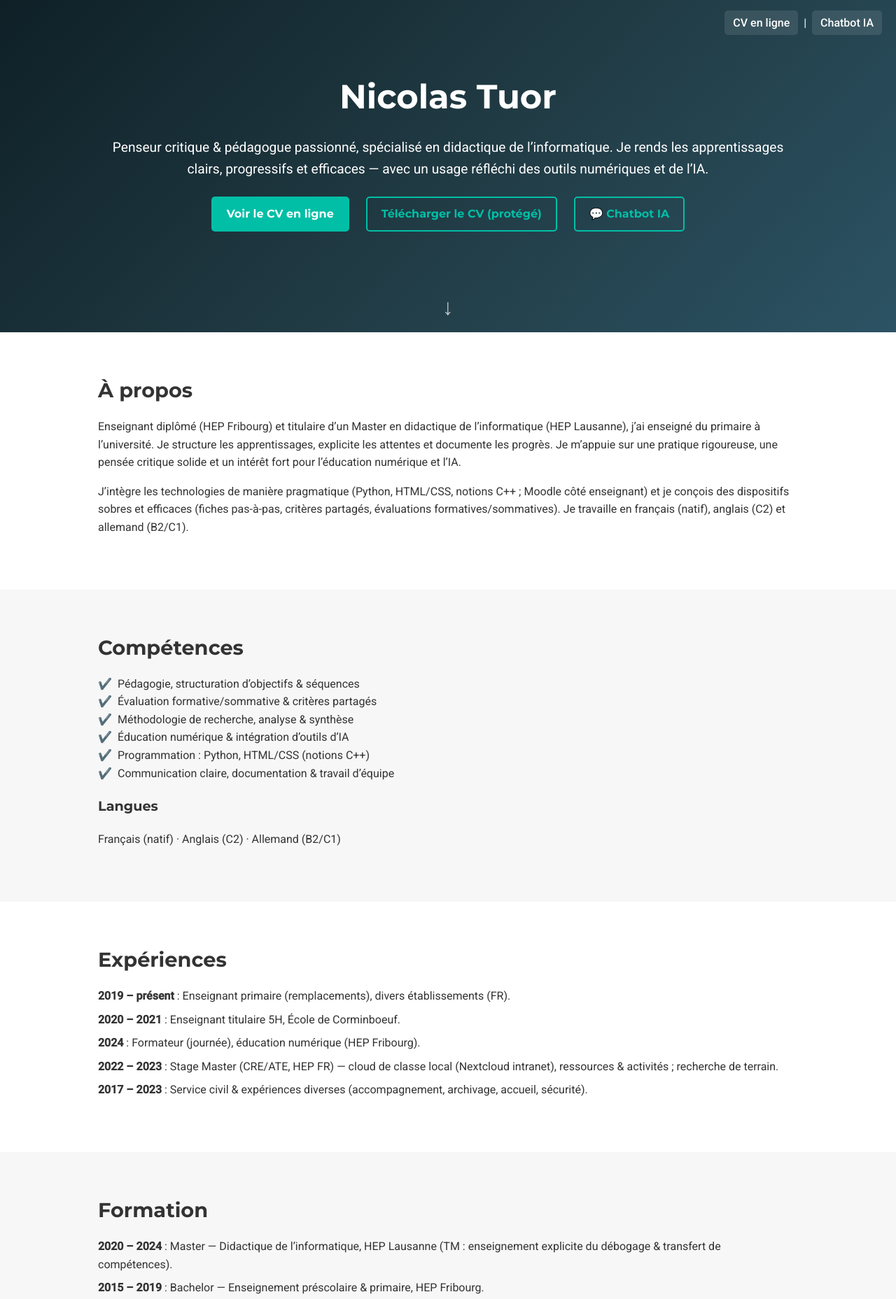
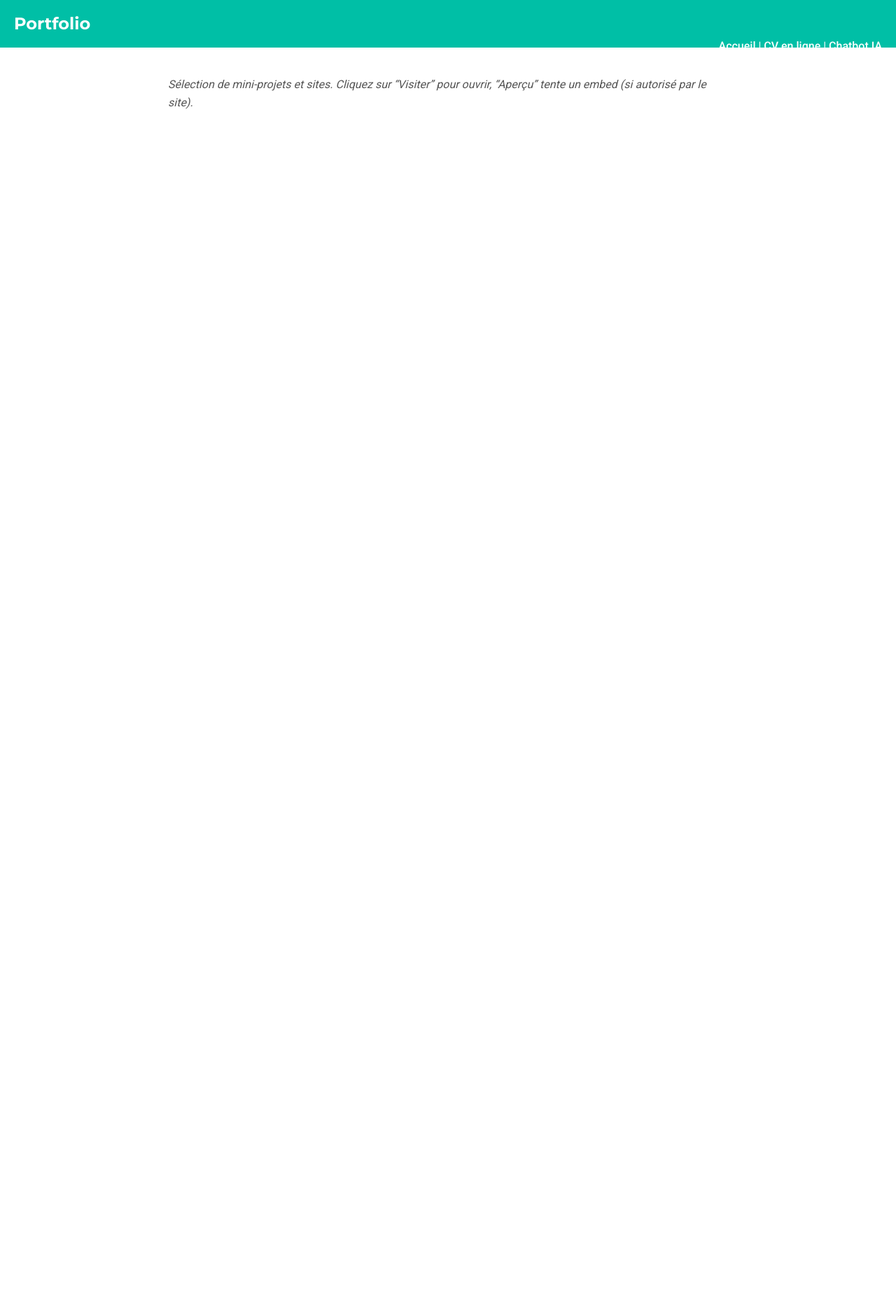
Before and after one commit to Nix177/CV, a plain HTML site: page index.html in a window 1280 px wide. Shown: the top 1857 px of the page at 70% size. After the commit the page ends 800 px from the top, so only its background shows below. Drawn offline with Linux system fonts and the light colour scheme.

Commit message:
Update index.html

```diff
--- a/index.html
+++ b/index.html
@@ -3,147 +3,27 @@
 <head>
   <meta charset="UTF-8" />
   <meta name="viewport" content="width=device-width, initial-scale=1" />
-  <title>Nicolas Tuor — Enseignant & Didactique informatique</title>
-  <meta name="description" content="CV interactif de Nicolas Tuor — enseignant diplômé, master en didactique de l’informatique. Pédagogie, éducation numérique, IA." />
-  <meta name="theme-color" content="#203A43" />
-  <link rel="preconnect" href="https://fonts.gstatic.com" crossorigin>
+  <title>Portfolio — Nicolas Tuor</title>
+  <link rel="stylesheet" href="./style.css" />
   <link href="https://fonts.googleapis.com/css2?family=Montserrat:wght@700&family=Roboto:wght@400;500&display=swap" rel="stylesheet">
-  <link rel="stylesheet" href="./style.css" />
-  <!-- JSON-LD Person -->
-  <script type="application/ld+json">
-  {
-    "@context": "https://schema.org",
-    "@type": "Person",
-    "name": "Nicolas Tuor",
-    "jobTitle": "Enseignant & didactique de l’informatique",
-    "email": "mailto:nicolas.tuor@bluewin.ch",
-    "telephone": "+41797622667",
-    "address": { "@type": "PostalAddress", "addressLocality": "Fribourg", "addressCountry": "CH" }
-  }
-  </script>
 </head>
 <body>
-
-<!-- HERO -->
-<header class="hero-section">
-  <div class="container">
-    <nav>
-      <a href="./cv.html" class="nav-link">CV en ligne</a>
-      &nbsp;|&nbsp;
-      <a href="./chatbot.html" class="nav-link">Chatbot IA</a>
-    </nav>
-
-    <div class="hero-content">
-      <h1>Nicolas Tuor</h1>
-      <p class="tagline">
-        Penseur critique & pédagogue passionné, spécialisé en didactique de l’informatique.
-        Je rends les apprentissages clairs, progressifs et efficaces — avec un usage réfléchi des outils numériques et de l’IA.
-      </p>
-      <div class="hero-buttons">
-        <a href="./cv.html" class="btn primary-btn">Voir le CV en ligne</a>
-        <a href="#" id="dlCvBtn" class="btn" title="Téléchargement via code secret">Télécharger le CV (protégé)</a>
-        <a href="./chatbot.html" class="btn">💬 Chatbot IA</a>
-      </div>
-      <noscript>
-        <p style="margin-top:8px;opacity:.9">Le téléchargement sécurisé nécessite JavaScript. Vous pouvez consulter <a href="./cv.html" style="color:#ffd866">le CV en ligne</a>.</p>
-      </noscript>
-    </div>
-
-    <div class="arrow">↓</div>
-  </div>
+<header class="chat-header">
+  <h1>Portfolio</h1>
+  <nav>
+    <a href="./index.html">Accueil</a> |
+    <a href="./cv.html">CV en ligne</a> |
+    <a href="./chatbot.html">Chatbot IA</a>
+  </nav>
 </header>
 
-<!-- À PROPOS -->
-<section class="about-section">
-  <div class="container">
-    <h2>À propos</h2>
-    <p>
-      Enseignant diplômé (HEP Fribourg) et titulaire d’un Master en didactique de l’informatique (HEP Lausanne),
-      j’ai enseigné du primaire à l’université. Je structure les apprentissages, explicite les attentes et documente les progrès.
-      Je m’appuie sur une pratique rigoureuse, une pensée critique solide et un intérêt fort pour l’éducation numérique et l’IA.
-    </p>
-    <p>
-      J’intègre les technologies de manière pragmatique (Python, HTML/CSS, notions C++ ; Moodle côté enseignant)
-      et je conçois des dispositifs sobres et efficaces (fiches pas-à-pas, critères partagés, évaluations formatives/sommatives).
-      Je travaille en français (natif), anglais (C2) et allemand (B2/C1).
-    </p>
-  </div>
-</section>
+<main class="chat-container">
+  <p class="chat-description">Sélection de mini-projets et sites. Cliquez sur “Visiter” pour ouvrir, “Aperçu” tente un embed (si autorisé par le site).</p>
 
-<!-- COMPÉTENCES -->
-<section class="skills-section">
-  <div class="container">
-    <h2>Compétences</h2>
-    <ul class="skills-list">
-      <li>Pédagogie, structuration d’objectifs & séquences</li>
-      <li>Évaluation formative/sommative & critères partagés</li>
-      <li>Méthodologie de recherche, analyse & synthèse</li>
-      <li>Éducation numérique & intégration d’outils d’IA</li>
-      <li>Programmation : Python, HTML/CSS (notions C++)</li>
-      <li>Communication claire, documentation & travail d’équipe</li>
-    </ul>
+  <div id="portfolioGrid" class="portfolio-grid"></div>
+</main>
 
-    <h3>Langues</h3>
-    <p>Français (natif) · Anglais (C2) · Allemand (B2/C1)</p>
-  </div>
-</section>
-
-<!-- EXPÉRIENCES -->
-<section class="experience-section">
-  <div class="container">
-    <h2>Expériences</h2>
-    <ul class="experience-list">
-      <li><strong>2019 – présent</strong> : Enseignant primaire (remplacements), divers établissements (FR).</li>
-      <li><strong>2020 – 2021</strong> : Enseignant titulaire 5H, École de Corminboeuf.</li>
-      <li><strong>2024</strong> : Formateur (journée), éducation numérique (HEP Fribourg).</li>
-      <li><strong>2022 – 2023</strong> : Stage Master (CRE/ATE, HEP FR) — cloud de classe local (Nextcloud intranet), ressources & activités ; recherche de terrain.</li>
-      <li><strong>2017 – 2023</strong> : Service civil & expériences diverses (accompagnement, archivage, accueil, sécurité).</li>
-    </ul>
-  </div>
-</section>
-
-<!-- FORMATION -->
-<section class="education-section">
-  <div class="container">
-    <h2>Formation</h2>
-    <ul class="education-list">
-      <li><strong>2020 – 2024</strong> : Master — Didactique de l’informatique, HEP Lausanne (TM : enseignement explicite du débogage & transfert de compétences).</li>
-      <li><strong>2015 – 2019</strong> : Bachelor — Enseignement préscolaire & primaire, HEP Fribourg.</li>
-    </ul>
-  </div>
-</section>
-
-<!-- INTÉRÊTS -->
-<section class="interests-section">
-  <div class="container">
-    <h2>Centres d’intérêt</h2>
-    <ul class="interests-list">
-      <li>Astronomie / Astrophotographie</li>
-      <li>Aviron (compétition)</li>
-      <li>Théâtre d’improvisation</li>
-      <li>Vulgarisation scientifique & pensée critique</li>
-      <li>Technologies & outils IA</li>
-      <li>Arts martiaux</li>
-    </ul>
-  </div>
-</section>
-
-<!-- CONTACT -->
-<footer class="contact-section">
-  <div class="container">
-    <h2>Contact</h2>
-    <p>
-      📧 <a href="mailto:nicolas.tuor@bluewin.ch">nicolas.tuor@bluewin.ch</a><br/>
-      📱 +41 79 762 26 67<br/>
-      📍 Fribourg, Suisse
-    </p>
-    <p class="footnote">
-      Site personnel — démonstrations IA : <a href="./chatbot.html">chatbot</a> · <a href="./cv.html">CV en ligne</a>.
-    </p>
-  </div>
-</footer>
-
-<!-- Téléchargement CV protégé -->
-<script src="./site.js" defer></script>
+<script src="./portfolio-data.js"></script>
+<script src="./portfolio.js"></script>
 </body>
 </html>
```
